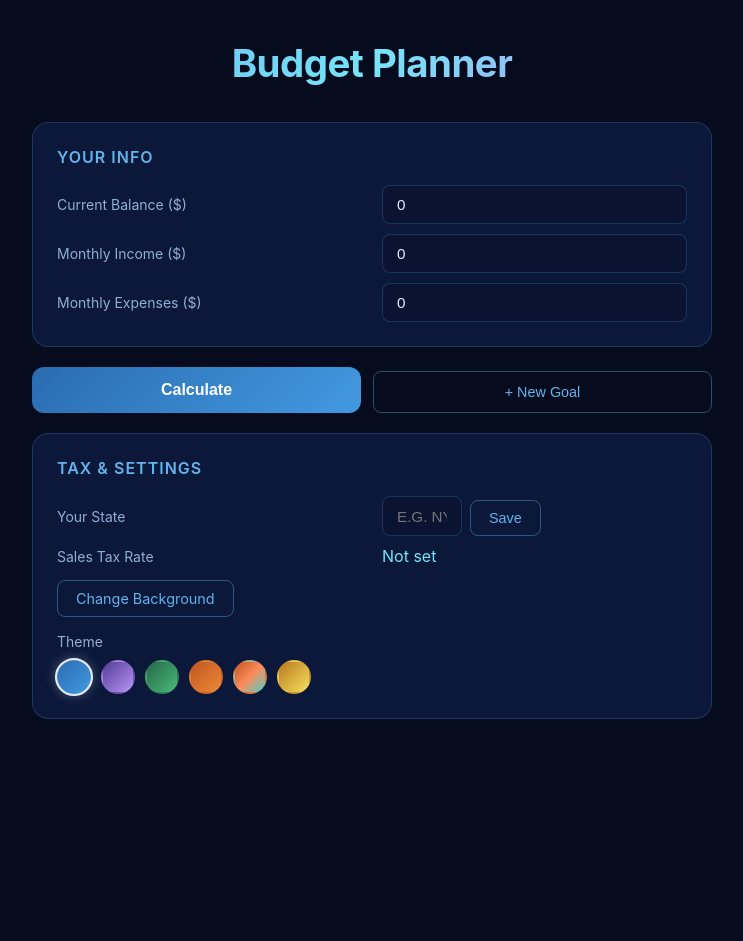
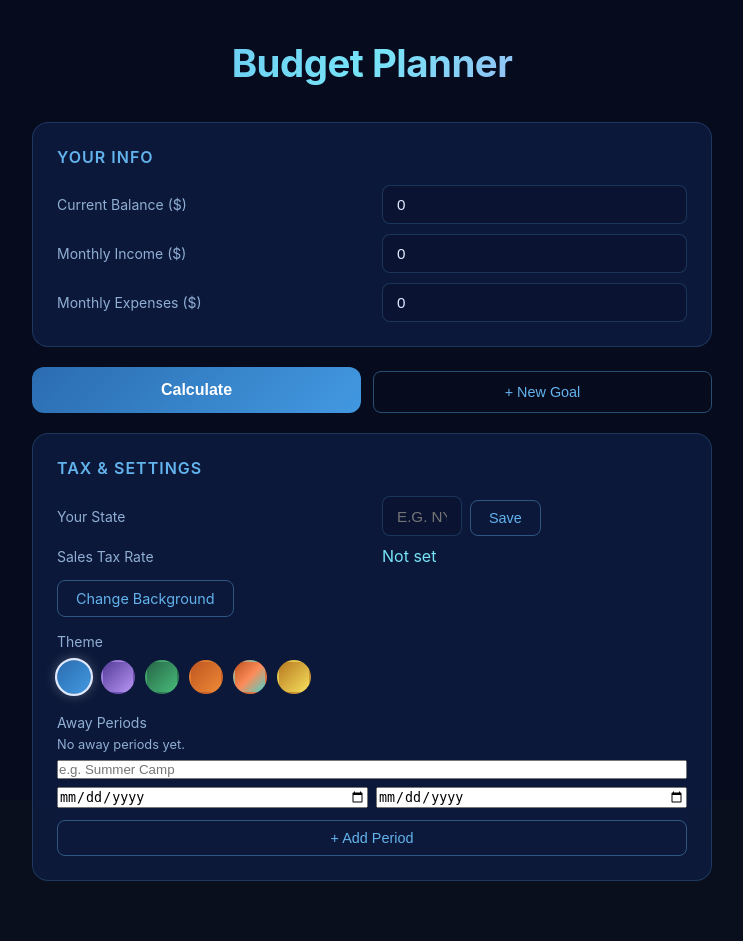
Before and after one commit to joshrosen20k-sketch/budget-planner, a Flask app: page / in a window 1280 px wide. Shown: the whole page, without its empty margins (268-1011 px from the left). Before the commit the page ends 719 px from the top, so only its background shows below. Run offline with Flask 3, Linux system fonts and the light colour scheme.

Commit message:
Fix 3 bugs: away period UI, celebratedGoals name sync, back button confirmation

```diff
--- a/app.py
+++ b/app.py
@@ -370,6 +370,31 @@ def edit_goal():
     return jsonify({"ok": True})
 
 
+@app.route("/add-away-period", methods=["POST"])
+def add_away_period():
+    body = request.json
+    data = load_data()
+    data.setdefault("away_periods", []).append({
+        "name": body["name"],
+        "start": body["start"],
+        "end": body["end"],
+    })
+    save_data(data)
+    return jsonify({"ok": True, "away_periods": data["away_periods"]})
+
+
+@app.route("/delete-away-period", methods=["POST"])
+def delete_away_period():
+    index = request.json["index"]
+    data = load_data()
+    periods = data.get("away_periods") or []
+    if 0 <= index < len(periods):
+        periods.pop(index)
+    data["away_periods"] = periods
+    save_data(data)
+    return jsonify({"ok": True, "away_periods": periods})
+
+
 @app.route("/add-goal", methods=["POST"])
 def add_goal():
     body = request.json
--- a/templates/index.html
+++ b/templates/index.html
@@ -64,6 +64,18 @@
           <button class="theme-swatch" data-theme="ember"  title="🔥 Ember"      onclick="setTheme('ember')"  style="background:linear-gradient(135deg,#c05621,#ed8936)"></button>
           <button class="theme-swatch" data-theme="coral"  title="🪸 Coral Reef" onclick="setTheme('coral')"  style="background:linear-gradient(135deg,#c05621,#fc8c5a,#4fd1c5)"></button>
           <button class="theme-swatch" data-theme="solar"  title="☀️ Solar"      onclick="setTheme('solar')"  style="background:linear-gradient(135deg,#b7791f,#f6e05e)"></button>
+        </div>
+      </div>
+      <div style="margin-top:20px;">
+        <div style="font-size:0.875rem;color:var(--c-text-dim);margin-bottom:6px;">Away Periods</div>
+        <div id="away-periods-list"></div>
+        <div style="display:grid;gap:8px;margin-top:4px;">
+          <input type="text" id="away-name" placeholder="e.g. Summer Camp" />
+          <div style="display:flex;gap:8px;">
+            <input type="date" id="away-start" style="flex:1;" />
+            <input type="date" id="away-end" style="flex:1;" />
+          </div>
+          <button class="btn-secondary" onclick="addAwayPeriod()">+ Add Period</button>
         </div>
       </div>
     </div>
@@ -143,7 +155,7 @@
   <!-- NEW GOAL PAGE -->
   <div class="container hidden" id="page-new-goal">
     <div class="page-header">
-      <button class="btn-back" onclick="showPage('home')">← Back</button>
+      <button class="btn-back" onclick="backFromNewGoal()">← Back</button>
       <h1 class="title">New Goal</h1>
     </div>
 
@@ -178,6 +190,7 @@
     let goals = savedGoals.slice();
     let currentTaxRate = {{ tax_rate if tax_rate is not none else 0 }};
     const celebratedGoals = new Set();
+    let awayPeriods = {{ (away_periods if away_periods is defined else []) | tojson }};
 
     function formatNum(n) {
       return (parseFloat(n) || 0).toLocaleString('en-US', { minimumFractionDigits: 2, maximumFractionDigits: 2 });
@@ -224,6 +237,57 @@
     }
 
     renderHomeGoals();
+    renderAwayPeriods();
+
+    function renderAwayPeriods() {
+      const list = document.getElementById("away-periods-list");
+      if (!list) return;
+      if (!awayPeriods.length) {
+        list.innerHTML = '<p style="color:var(--c-text-dim);font-size:0.8rem;margin:4px 0 8px;">No away periods yet.</p>';
+        return;
+      }
+      list.innerHTML = awayPeriods.map((p, i) => `
+        <div style="display:flex;justify-content:space-between;align-items:center;padding:6px 0;border-bottom:1px solid rgba(255,255,255,0.07);">
+          <div>
+            <span style="font-weight:600;">${p.name}</span>
+            <span style="font-size:0.78rem;color:var(--c-text-dim);margin-left:8px;">${p.start} → ${p.end}</span>
+          </div>
+          <button class="history-delete-btn" onclick="deleteAwayPeriod(${i})">✕</button>
+        </div>`).join("");
+    }
+
+    async function addAwayPeriod() {
+      const name = document.getElementById("away-name").value.trim();
+      const start = document.getElementById("away-start").value;
+      const end = document.getElementById("away-end").value;
+      if (!name || !start || !end) return showToast("Fill in name, start date, and end date.");
+      if (end < start) return showToast("End date must be after start date.");
+      const res = await fetch("/add-away-period", {
+        method: "POST",
+        headers: { "Content-Type": "application/json" },
+        body: JSON.stringify({ name, start, end }),
+      });
+      const data = await res.json();
+      awayPeriods = data.away_periods;
+      document.getElementById("away-name").value = "";
+      document.getElementById("away-start").value = "";
+      document.getElementById("away-end").value = "";
+      renderAwayPeriods();
+      showToast("Away period added!");
+    }
+
+    async function deleteAwayPeriod(index) {
+      showConfirm("Remove this away period?", async () => {
+        const res = await fetch("/delete-away-period", {
+          method: "POST",
+          headers: { "Content-Type": "application/json" },
+          body: JSON.stringify({ index }),
+        });
+        const data = await res.json();
+        awayPeriods = data.away_periods;
+        renderAwayPeriods();
+      });
+    }
 
     // Mark active theme swatch on load
     document.querySelectorAll('.theme-swatch').forEach(s => {
@@ -300,6 +364,21 @@
       document.querySelectorAll(".container").forEach(el => el.classList.add("hidden"));
       document.getElementById("page-" + name).classList.remove("hidden");
       if (name === "home") renderHomeGoals();
+    }
+
+    function backFromNewGoal() {
+      const name = document.getElementById("new-name").value.trim();
+      const cost = document.getElementById("new-cost").value.trim();
+      if (name || cost) {
+        showConfirm("Go back? You'll lose what you typed.", () => {
+          ["new-name","new-cost","new-payment","new-url","new-deadline"].forEach(id => {
+            document.getElementById(id).value = "";
+          });
+          showPage("home");
+        });
+      } else {
+        showPage("home");
+      }
     }
 
     function setNewPlanType(btn) {
@@ -428,6 +507,11 @@
         headers: { "Content-Type": "application/json" },
         body: JSON.stringify({ index: editingIndex, name, cost, plan_type: planType, monthly_payment, url, deadline }),
       });
+      const oldName = goals[editingIndex].name;
+      if (oldName !== name && celebratedGoals.has(oldName)) {
+        celebratedGoals.delete(oldName);
+        celebratedGoals.add(name);
+      }
       goals[editingIndex] = { ...goals[editingIndex], name, cost, plan_type: planType, monthly_payment, url, deadline };
       closeEditModal();
       calculate();
```
